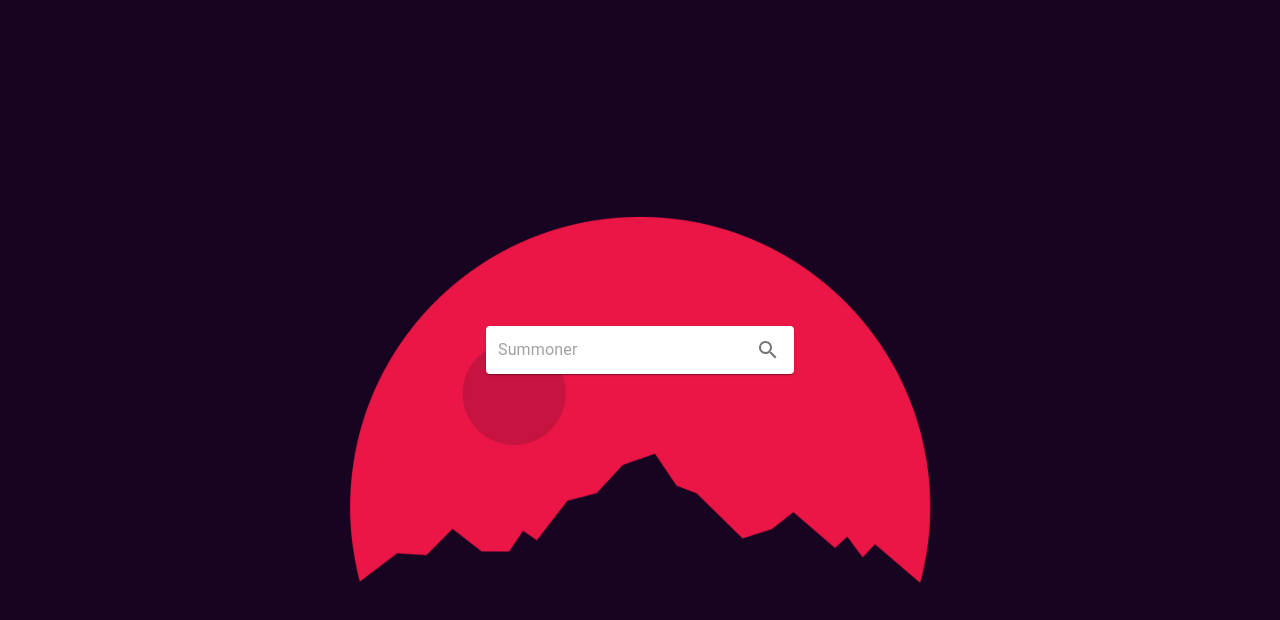
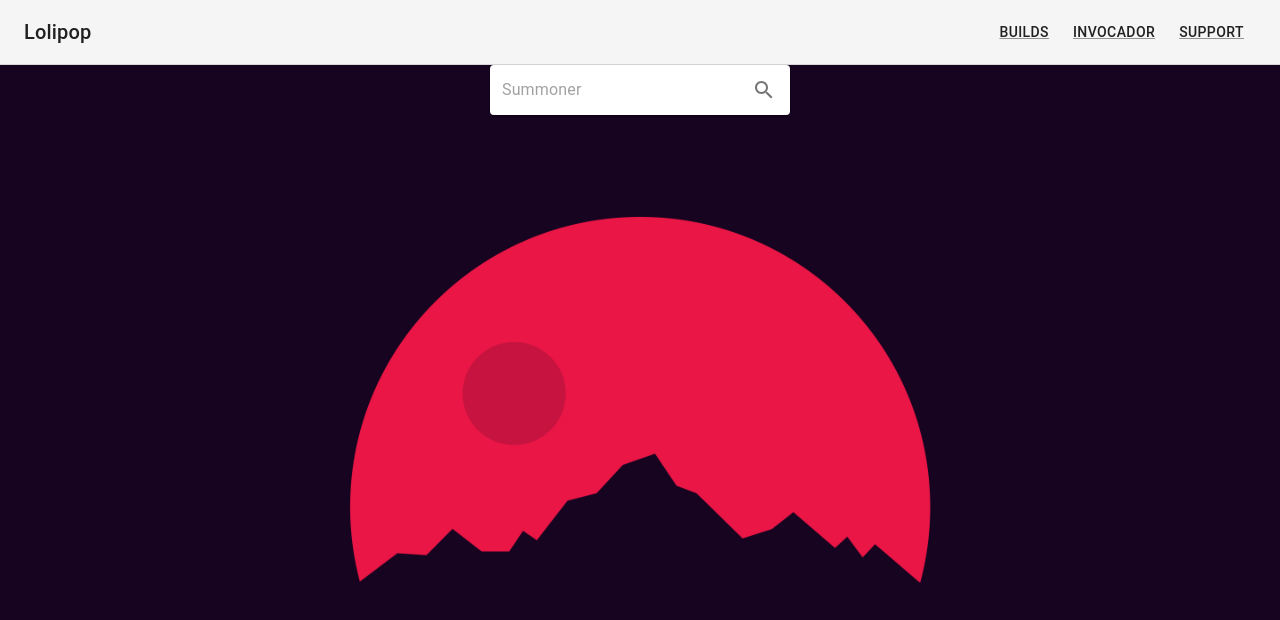
Before and after one commit to Yibarr/lolipop, a React (Create React App) app: page / in a window 1280 px wide. Shown: the top 620 px of the page. Built offline with nearby package versions, Linux system fonts and the light colour scheme.

Commit message:
Navbar is added

```diff
--- a/package.json
+++ b/package.json
@@ -16,6 +16,7 @@
     "@types/react-dom": "^18.0.6",
     "react": "^18.2.0",
     "react-dom": "^18.2.0",
+    "react-router-dom": "^6.4.3",
     "react-scripts": "^5.0.1",
     "typescript": "^4.8.4",
     "web-vitals": "^2.1.4"
--- a/src/Presentation/App.css
+++ /dev/null
@@ -1,13 +0,0 @@
-.pond {
-    display: flex;
-    justify-content: center;
-    justify-items: center;
-    height: 700px;
-}
-
-.froggy-1{
-    display: flex;
-    justify-content: center;
-    align-items: center;
-
-}
--- /dev/null
+++ b/src/Presentation/Components/Navbar/Navbar.tsx
@@ -0,0 +1,61 @@
+import React from 'react';
+import AppBar from '@mui/material/AppBar';
+import CssBaseline from '@mui/material/CssBaseline';
+import Toolbar from '@mui/material/Toolbar';
+import Typography from '@mui/material/Typography';
+import Link from '@mui/material/Link';
+import GlobalStyles from '@mui/material/GlobalStyles';
+
+function Navbar() {
+    return (
+
+      <div className = "navbar">
+      <React.Fragment>
+             <GlobalStyles styles={{ ul: { margin: 0, padding: 0, listStyle: 'none' } }} />
+          <CssBaseline />
+              <AppBar
+        position="static"
+        color="default"
+        elevation={0}
+        sx={{ borderBottom: (theme) => `1px solid ${theme.palette.divider}` }}
+      >
+        <Toolbar sx={{ flexWrap: 'wrap' }}>
+          <Typography variant="h6" color="inherit" noWrap sx={{ flexGrow: 1 }}>
+            Lolipop
+          </Typography>
+          <nav>
+            <Link
+              variant="button"
+              color="text.primary"
+              href="#"
+              sx={{ my: 1, mx: 1.5 }}
+            >
+              Builds
+            </Link>
+            <Link
+              variant="button"
+              color="text.primary"
+              href="#"
+              sx={{ my: 1, mx: 1.5 }}
+            >
+              Invocador
+            </Link>
+            <Link
+              variant="button"
+              color="text.primary"
+              href="#"
+              sx={{ my: 1, mx: 1.5 }}
+            >
+              Support
+            </Link>
+            </nav>
+
+           </Toolbar>
+           </AppBar>
+
+
+        </React.Fragment>
+      </div>
+      );
+}
+      export default Navbar;
--- /dev/null
+++ b/src/Presentation/Pages/Home/Home.css
@@ -0,0 +1,6 @@
+.Home_Container{
+    display: flex;
+    justify-content: center;
+    justify-items: center;
+    height: 50px;
+}
--- a/src/Presentation/App.tsx
+++ b/src/Presentation/Pages/Home/Home.tsx
@@ -1,30 +1,27 @@
 import React from 'react';
 import Paper from '@mui/material/Paper';
 import InputBase from '@mui/material/InputBase';
-import Divider from '@mui/material/Divider';
 import IconButton from '@mui/material/IconButton';
-import MenuIcon from '@mui/icons-material/Menu';
 import SearchIcon from '@mui/icons-material/Search';
-import DirectionsIcon from '@mui/icons-material/Directions';
-import './App.css';
+import Navbar from "../../Components/Navbar/Navbar";
+import './Home.css';
 
-const paperStyle = {
-  p: '2px 4px',
-  display: 'flex',
-  alignItems: 'center',
-  width: 300,
-  heigth: 300,
-  justifyContent: 'center',
+function Home() {
+  return(
+    <div >
+      <Navbar/>
 
-};
-
-function App() {
-  return (
-    <div className='pond'>
-      <div className='froggy-1'>
+      <div className = 'Home_Container' >
         <Paper
           component='form'
-          sx={paperStyle}
+          sx={{
+            p: '2px 4px',
+            display: 'flex',
+            alignItems: 'center',
+            width: 300,
+            heigth: 300,
+            justifyContent: 'center'
+          }}
         >
           <InputBase
             sx={{ ml: 1, flex: 1 }}
@@ -35,9 +32,11 @@ function App() {
             <SearchIcon />
           </IconButton>
         </Paper>
+
       </div>
     </div>
   );
+
 }
 
-export default App;
+export default Home;
--- a/src/index.tsx
+++ b/src/index.tsx
@@ -1,7 +1,7 @@
 import React from 'react';
 import ReactDOM from 'react-dom/client';
 import './Presentation/index.css';
-import App from './Presentation/App';
+import Home from './Presentation/Pages/Home/Home';
 import reportWebVitals from './reportWebVitals';
 
 const root = ReactDOM.createRoot(
@@ -9,7 +9,7 @@ const root = ReactDOM.createRoot(
 );
 root.render(
   <React.StrictMode>
-    <App />
+    <Home />
   </React.StrictMode>
 );
 
```
Also changed, not shown: src/Presentation/index.css (indentation only), 2 other files (tests, documents, lock files or other folders).
